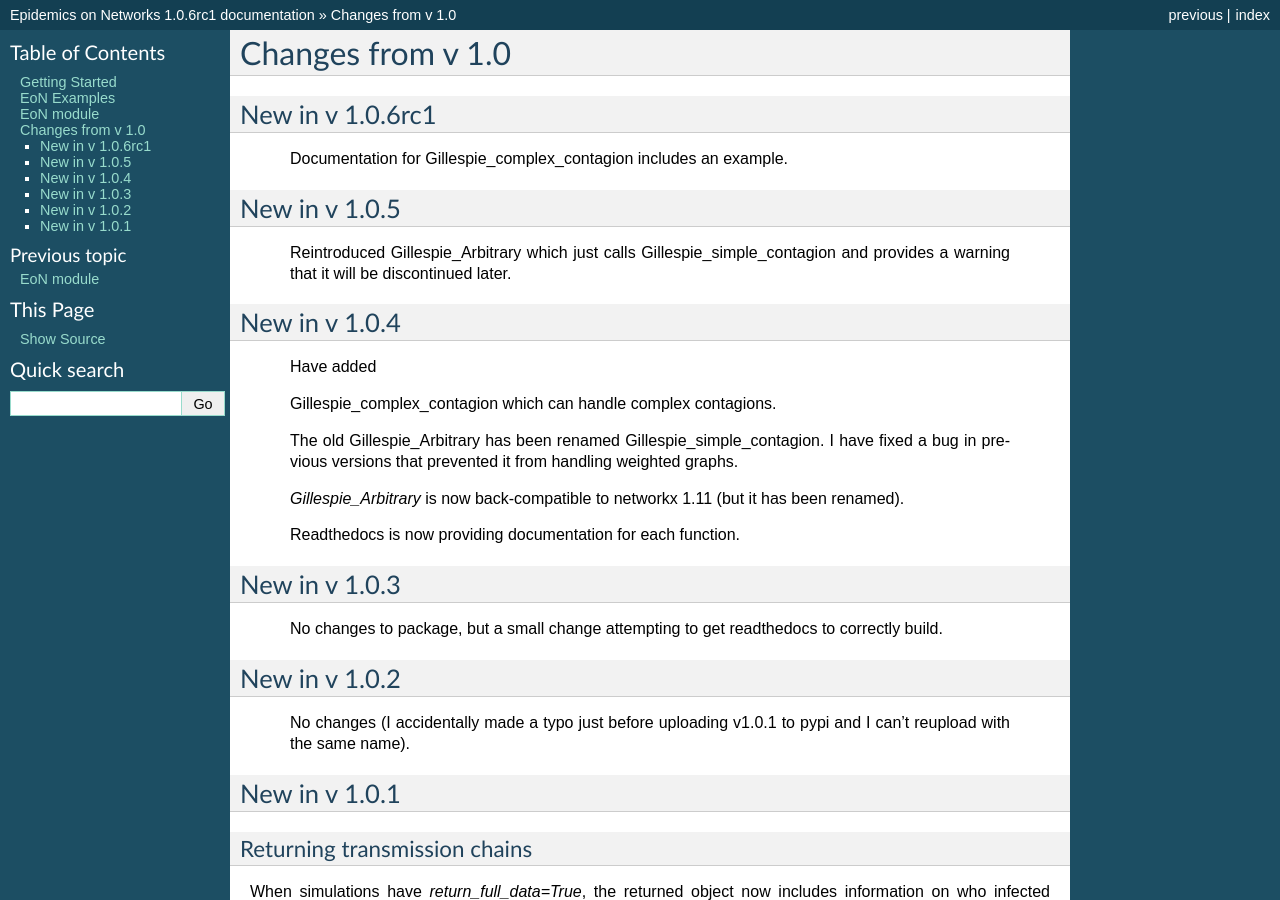
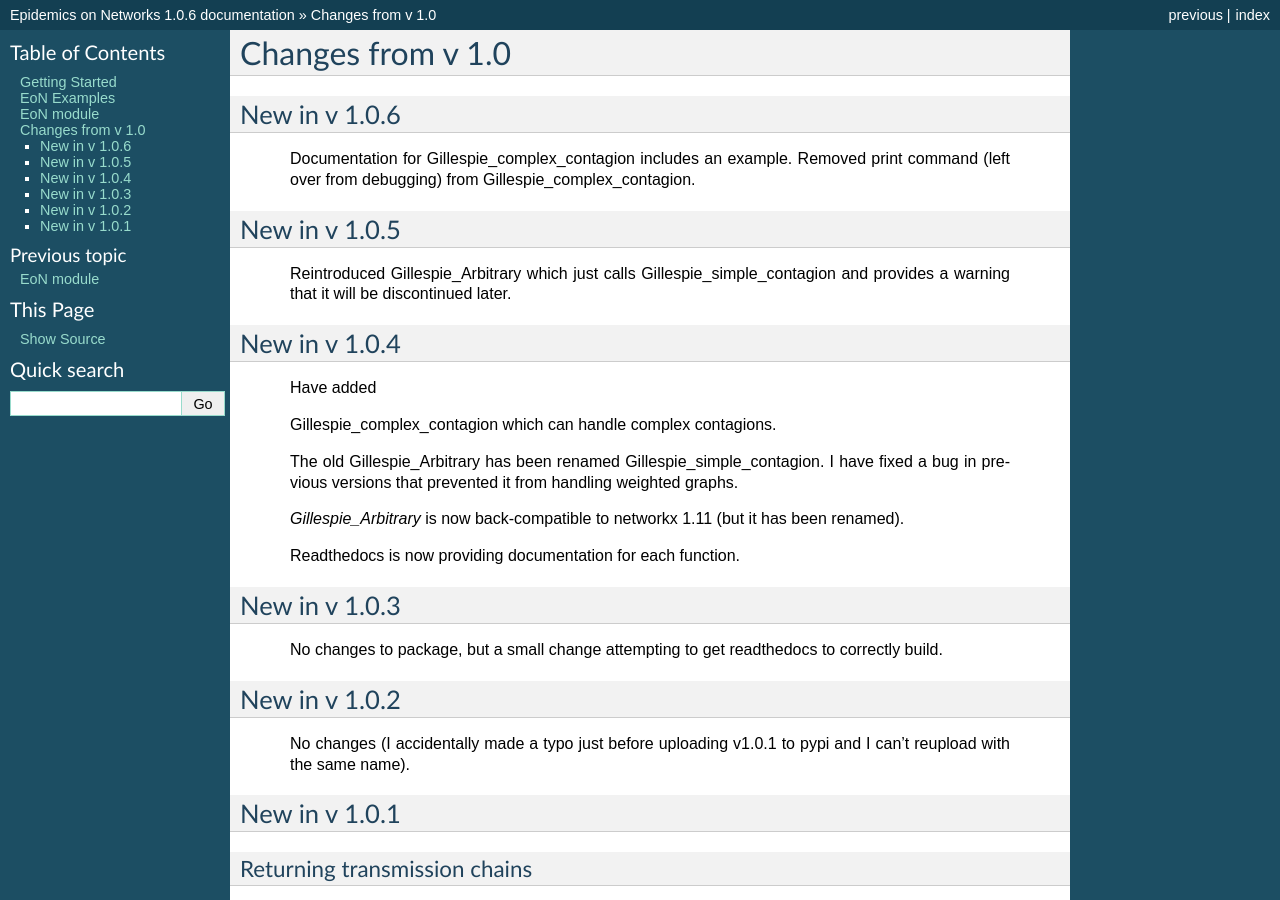
Before and after one commit to springer-math/Mathematics-of-Epidemics-on-Networks, a Sphinx documentation site: the page built from docs/Changes.rst, in a window 1280 px wide and 900 px high. Built offline with Sphinx 7.4.7, drawn with Linux system fonts in a browser that asks for light colours; some of the changed text lies outside the part shown.

Commit message:
completing update to 1.0.6

```diff
--- a/EoN/__init__.py
+++ b/EoN/__init__.py
@@ -38,7 +38,7 @@ We start with a few useful auxiliary functions
 '''
 
 __author__ = "Joel C. Miller, Istvan Z. Kiss, and Peter Simon"
-__version__ = "1.0.6rc1"
+__version__ = "1.0.6"
 
 
 #__all__ =
--- a/docs/Changes.rst
+++ b/docs/Changes.rst
@@ -1,9 +1,10 @@
 Changes from v 1.0
 ==================
 
-New in v 1.0.6rc1
+New in v 1.0.6
 -----------------
    Documentation for Gillespie_complex_contagion includes an example.
+   Removed print command (left over from debugging) from Gillespie_complex_contagion.
 
 New in v 1.0.5
 -----------------
--- a/docs/GettingStarted.rst
+++ b/docs/GettingStarted.rst
@@ -4,13 +4,13 @@ Getting Started
 
 Installation
 ------------
-You can install **EoN** version 1.0.5 with pip
+You can install **EoN** version 1.0.6 with pip
 
 ::
 
     pip install EoN
 
-The documentation provided here is for version 1.0.6rc1.
+The documentation provided here is for version 1.0.6.
 
 
 You can also clone or download
@@ -22,7 +22,7 @@ a more recent version.  Then just move into the main directory and run
 
     python setup.py install
 
-This will currently install version 1.0.6rc1.
+This will currently install version 1.0.6.
 
 If you have installed a previous version and want to reinstall.  The easiest
 way is
--- a/docs/conf.py
+++ b/docs/conf.py
@@ -59,9 +59,9 @@ author = u'Joel Miller, Istvan Kiss, Peter Simon'
 # built documents.
 #
 # The short X.Y version.
-version = u'1.0,6rc1'
+version = u'1.0,6'
 # The full version, including alpha/beta/rc tags.
-release = u'1.0.6rc1'
+release = u'1.0.6'
 
 # The language for content autogenerated by Sphinx. Refer to documentation
 # for a list of supported languages.
```
Also changed, not shown: 1 other file.
